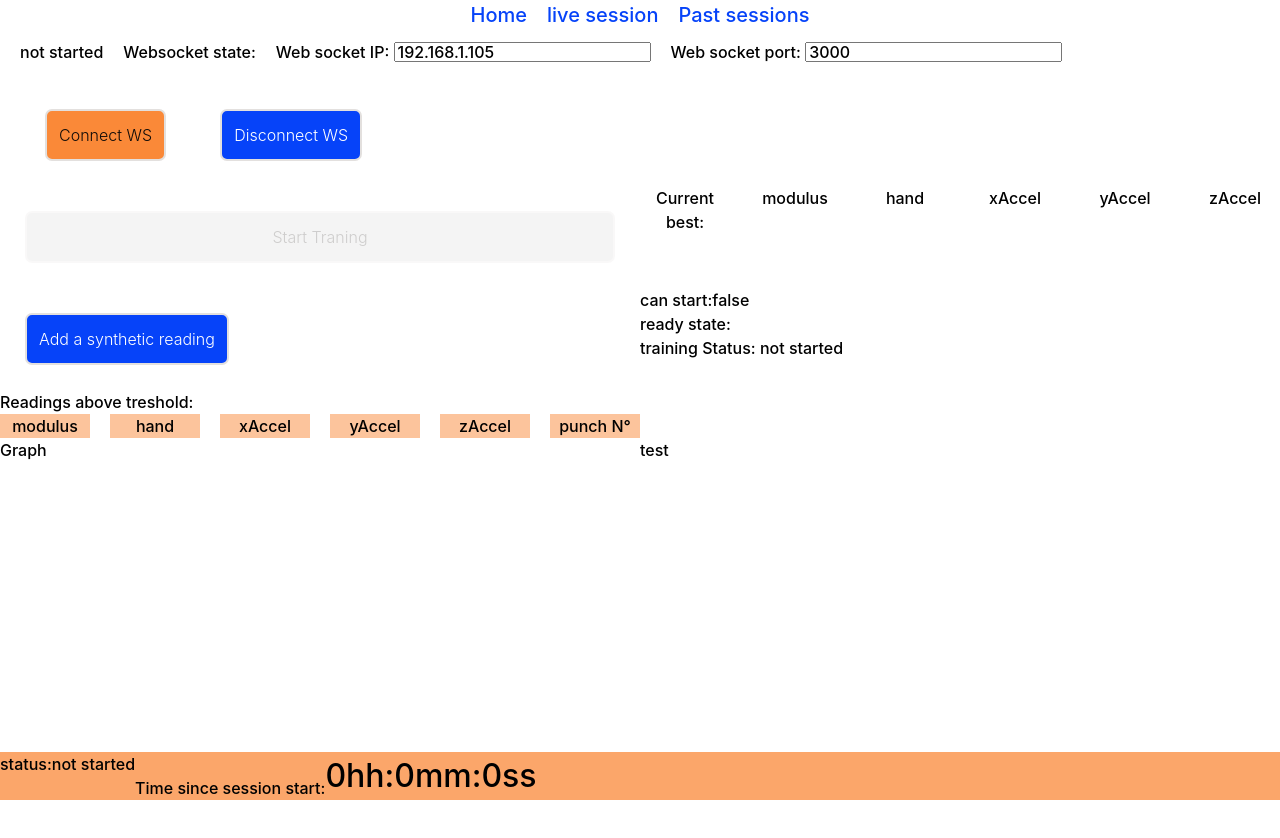
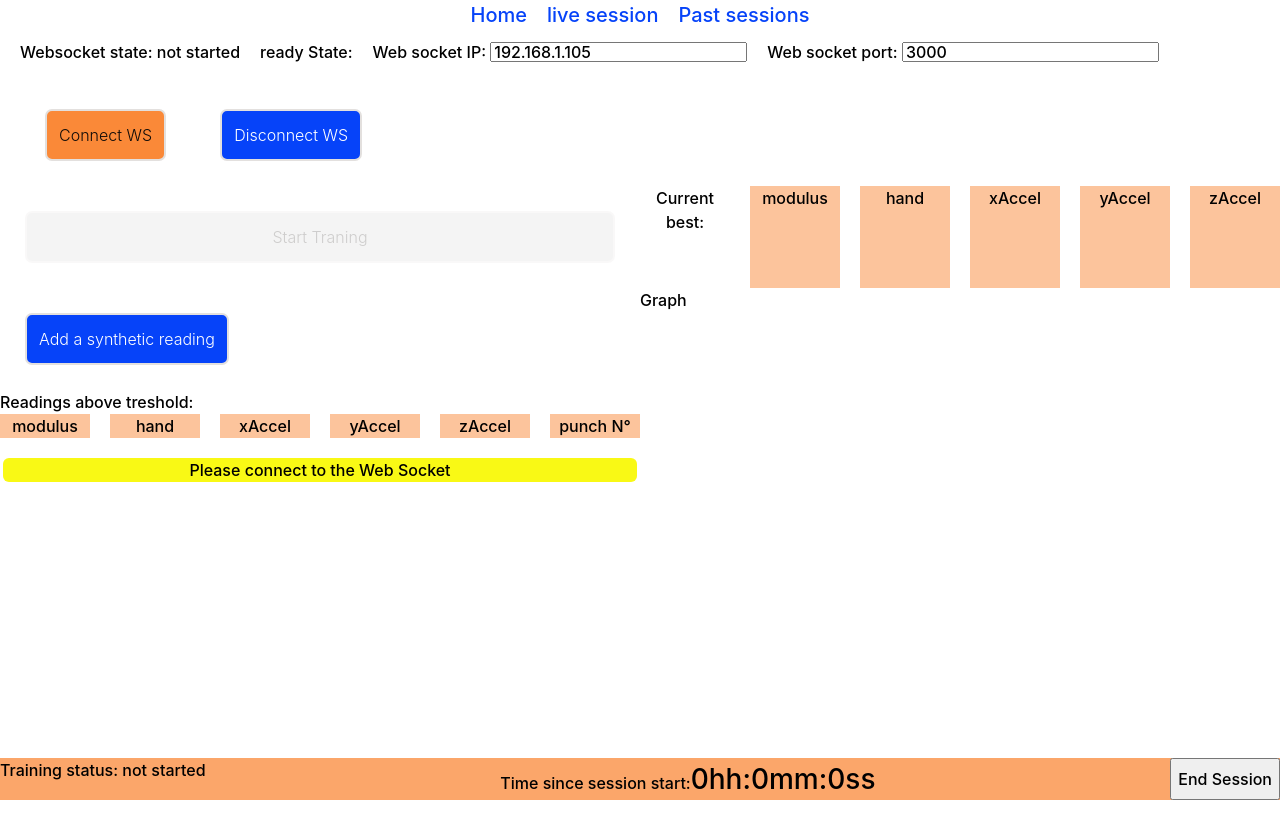
Before and after one commit to cipodrew/shadowbox, a SvelteKit app: page /liveSession in a window 1280 px wide. Shown: the top 838 px of the page. Built offline with nearby package versions, Linux system fonts and the light colour scheme.

Commit message:
MPV completato
Passaggio a callback based per visualizzare stato di Websocket invece che abusare della runa $derived

```diff
--- a/src/routes/liveSession/+page.svelte
+++ b/src/routes/liveSession/+page.svelte
@@ -16,9 +16,34 @@
 
 	function onClose() {
 		console.log('onClose: Connection closed successfully');
-		trainingStatus = 'done';
 		console.log(sock);
 	}
+
+	// let sockState = $derived.by(
+	// 	/**
+	// 	 *@returns {string}
+	// 	 */
+	// 	function resolveSockState() {
+	// 		// console.log(sock?.readyState);
+	// 		if (sock) {
+	// 			switch (sock?.readyState) {
+	// 				case 0:
+	// 					return 'attempting to connect';
+	// 				case 1:
+	// 					return 'connected';
+	// 				case 2:
+	// 					return 'closing';
+	// 				case 3:
+	// 					return 'closed';
+	// 				default:
+	// 					return 'not started';
+	// 			}
+	// 		}
+	// 		return 'not started';
+	// 	}
+	// );
+	let sockState = $state('not started');
+
 	/**
 	 * @type {Reading[]}
 	 */
@@ -79,25 +104,18 @@
 
 	function endTraning() {
 		//TODO:
+		trainingStatus = 'done';
 		saveTraning();
 	}
 
 	function saveTraning() {} //TODO:
 
 	//let canStart = $state(true);
-	let canStart = $derived.by(() => {
-		if (sock?.readyState === 1 || sock?.readyState === 0) {
-			return true;
-		} else if (sock?.readyState === 3) {
-			return false;
-		} else {
-			return false;
-		}
-		return false;
-	});
+	let canStart = $state(false);
+	function allowStart() {
+		canStart = true;
+	}
 
-	$inspect(canStart);
-	$inspect(sock?.readyState);
 	/**
 	 * @type {TrainingStatus}
 	 */
@@ -168,16 +186,23 @@
 	<title>Live Session</title>
 </svelte:head>
 <div class="wrapper">
-	<WSdashboard {trainingStatus} {updateReadings} bind:sock {onClose} />
+	<WSdashboard {trainingStatus} {sockState} {allowStart} {updateReadings} bind:sock {onClose} />
 	<main class="stats-dashboard">
-		<button class="btn-primary" disabled={!canStart} onclick={startTraining}>Start Traning</button>
+		{#if trainingStatus === 'not started'}
+			<button class="btn-primary" disabled={!canStart} onclick={startTraining}>Start Traning</button
+			>
+		{:else if trainingStatus === 'in progress'}
+			<div class="btn-primary">in progress</div>
+		{:else if trainingStatus === 'done'}
+			<div class="btn-secondary">done</div>
+		{/if}
 		<div class="best">
 			<h2>Current best:</h2>
-			<div class="grid-best-item">modulus</div>
-			<div class="grid-best-item">hand</div>
-			<div class="grid-best-item">xAccel</div>
-			<div class="grid-best-item">yAccel</div>
-			<div class="grid-best-item">zAccel</div>
+			<div class="grid-best-header">modulus</div>
+			<div class="grid-best-header">hand</div>
+			<div class="grid-best-header">xAccel</div>
+			<div class="grid-best-header">yAccel</div>
+			<div class="grid-best-header">zAccel</div>
 			<!-- <div class="grid-best-item">punch N°</div> -->
 			<!-- <div class="best">{readings[findMax(readings)]}</div> -->
 
@@ -213,6 +238,9 @@
 				<div class="grid-header-item">zAccel</div>
 				<div class="grid-header-item">punch N°</div>
 				<!-- {#each readings.toReversed() as reading, i } if using push instead of unshift -->
+				{#if !canStart}
+					<div class="please-connect">Please connect to the Web Socket</div>
+				{/if}
 				{#each readings as reading, i}
 					<!--					<li>{reading}</li> -->
 					<div class="reading-item">{reading.modulus}</div>
@@ -225,40 +253,47 @@
 				{/each}
 			</div>
 		</div>
-		<h2>
-			can start:{canStart}<br />
-			ready state: {sock?.readyState} <br />
-			training Status: {trainingStatus}
-		</h2>
 		<div class="graph">
 			<p>Graph</p>
 		</div>
-		<div>test</div>
 	</main>
 	<div class="dashboard-footer">
 		<!-- Rate your tiredness <br /> -->
-		status: <span>{trainingStatus}</span> <br />Time since session start:
-		<Crono {trainingStatus} />
+		<div>Training status: <span>{trainingStatus}</span></div>
+		<Crono text={'Time since session start:'} {trainingStatus}>
+			<button class="btn" onclick={endTraning}>End Session</button>
+		</Crono>
 	</div>
 </div>
 
 <style>
 	:global(body) {
-		margin-bottom: 20px;
+		margin-bottom: 60px;
 	}
 	.stats-dashboard {
 		display: grid;
 		grid-template-columns: 1fr 1fr;
 	}
+	@media (width <= 900px) {
+		.stats-dashboard {
+			display: flex;
+			flex-direction: column;
+		}
 
+		:global(body) {
+			margin-bottom: 100px;
+		}
+	}
 	.dashboard-footer {
 		position: fixed;
 		display: flex;
 		left: 0;
 		bottom: 0;
 		width: 100%;
+		max-height: clamp(auto, 70px, 90px);
 		background-color: var(--accent-300);
 		text-align: center;
+		justify-content: space-between;
 	}
 	/*.readings-grid {*/
 	/*	display: flex;*/
@@ -275,20 +310,16 @@
 
 		text-align: center;
 	}
-
-	/*.grid-header {*/
-	/*	display: flex;*/
-	/*	background-color: var(--accent-300);*/
-	/*	gap: 20px;*/
-	/*}*/
-	/*.reading {*/
-	/*	display: flex;*/
-	/*	flex-grow: inherit;*/
-	/*	gap: 20px;*/
-	/*}*/
 	.grid-header-item {
 		background-color: var(--accent-200);
 		text-align: center;
+	}
+
+	.please-connect {
+		grid-column: span 6;
+		border-radius: 6px;
+		margin: 0px 3px;
+		background-color: var(--warning);
 	}
 
 	.best {
@@ -300,4 +331,9 @@
 
 		text-align: center;
 	}
+
+	.grid-best-header {
+		background-color: var(--accent-200);
+		text-align: center;
+	}
 </style>
--- a/src/routes/liveSession/Crono.svelte
+++ b/src/routes/liveSession/Crono.svelte
@@ -1,5 +1,5 @@
 <script>
-	let { trainingStatus } = $props();
+	let { text, trainingStatus, children } = $props();
 
 	let time = $state(0);
 	let hours = $derived(Math.floor(time / (60 * 60)));
@@ -7,10 +7,13 @@
 	let seconds = $derived(time % 60);
 
 	let alreadyset = false;
+	/**
+	 * @type {number | undefined}
+	 */
+	let interval_id;
 
 	$effect(function controlTimer() {
 		//TODO: might not be needed, might be replaced by ordinary callback functions
-		let interval_id;
 		if (trainingStatus === 'in progress' && !alreadyset) {
 			interval_id = setInterval(() => {
 				time++;
@@ -30,15 +33,17 @@
 
 <div class="crono">
 	<!-- <div>seconds passed:{time}</div> -->
-	<div>{hours}hh:{minutes}mm:{seconds}ss</div>
+	<div>{text}<span class="numbers">{hours}hh:{minutes}mm:{seconds}ss</span></div>
 </div>
+{@render children()}
 
 <style>
 	.crono {
 		display: flex;
-		flex-direction: nowrap;
+		flex-direction: row;
 		gap: 20px;
-
-		font-size: var(--fs-800);
+	}
+	.numbers {
+		font-size: var(--fs-700);
 	}
 </style>
--- a/src/routes/liveSession/WSdashboard.svelte
+++ b/src/routes/liveSession/WSdashboard.svelte
@@ -9,9 +9,16 @@
 	 * @typedef {import('$lib/myTypes.js').TrainingStatus} TrainingStatus
 	 */
 
-	/** @type {{ trainingStatus: TrainingStatus, updateReadings: (reading: Reading) => void , sock: WebSocket | undefined, onClose: () => void }}
+	/** @type {{ trainingStatus: TrainingStatus, sockState: any, allowStart: () => void, updateReadings: (reading: Reading) => void , sock: WebSocket | undefined, onClose: () => void }}
 	 */
-	let { trainingStatus, updateReadings, sock = $bindable(), onClose } = $props();
+	let {
+		trainingStatus,
+		allowStart,
+		sockState = $bindable(),
+		updateReadings,
+		sock = $bindable(),
+		onClose
+	} = $props();
 
 	let localIP = $state('192.168.1.105');
 	let wsPort = $state('3000');
@@ -67,12 +74,17 @@
 		// console.log(sock);
 		sock.onopen = function () {
 			console.log('Connected to WebSocket server.');
+			sockState = 'connected';
+			allowStart();
 		};
 		sock.onclose = function () {
+			sockState = 'closed';
 			onClose();
 		};
 		sock.onerror = function () {
+			sockState = 'comunication error';
 			console.log('connection error');
+			alert('websocket connection lost! (is the embedded device running?)');
 		};
 		sock.onmessage = function (/** @type {{ data: string; }} */ event) {
 			if (trainingStatus != 'in progress') {
@@ -103,31 +115,12 @@
 			//TODO: implement update logic to replace current best if needed
 		};
 	}
-
-	/**
-	 *@param {number | undefined} readyState
-	 *@returns {string}
-	 */
-	function resolveSockState(readyState) {
-		// console.log(sock?.readyState);
-		switch (readyState) {
-			case 0:
-				return 'attempting to connect';
-			case 1:
-				return 'open';
-			case 2:
-				return 'closing';
-			case 3:
-				return 'closed';
-			default:
-				return 'not started';
-		}
-	}
 </script>
 
 <section class="ws-info">
-	<h1>{trainingStatus}</h1>
-	<div>Websocket state: {sock?.readyState}</div>
+	<!-- <h1>{trainingStatus}</h1> -->
+	<div>Websocket state: {sockState}</div>
+	<div>ready State: {sock?.readyState}</div>
 	<div>
 		<label for="IP-input">Web socket IP:</label>
 		<input type="text" id="IP-input" bind:value={localIP} placeholder="192.168.1.105" />
```
